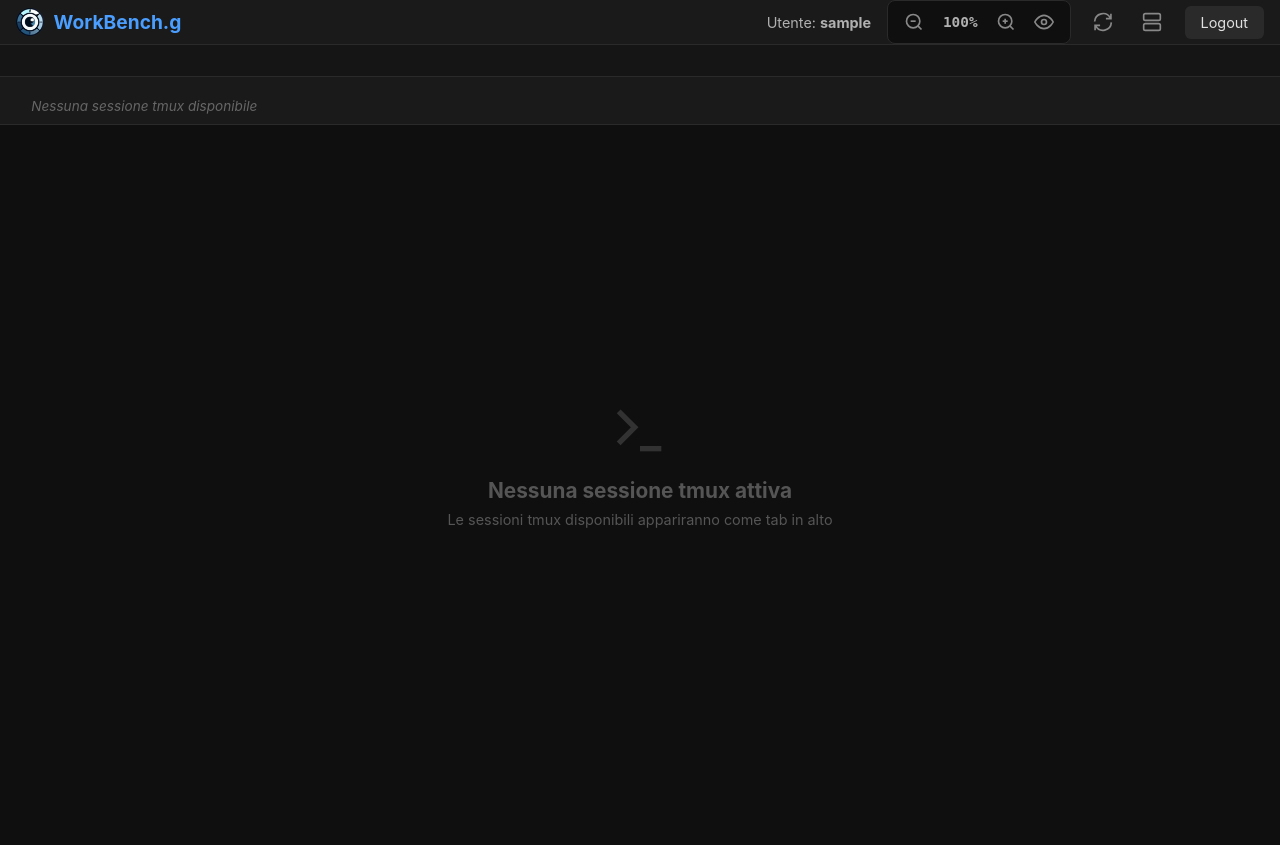
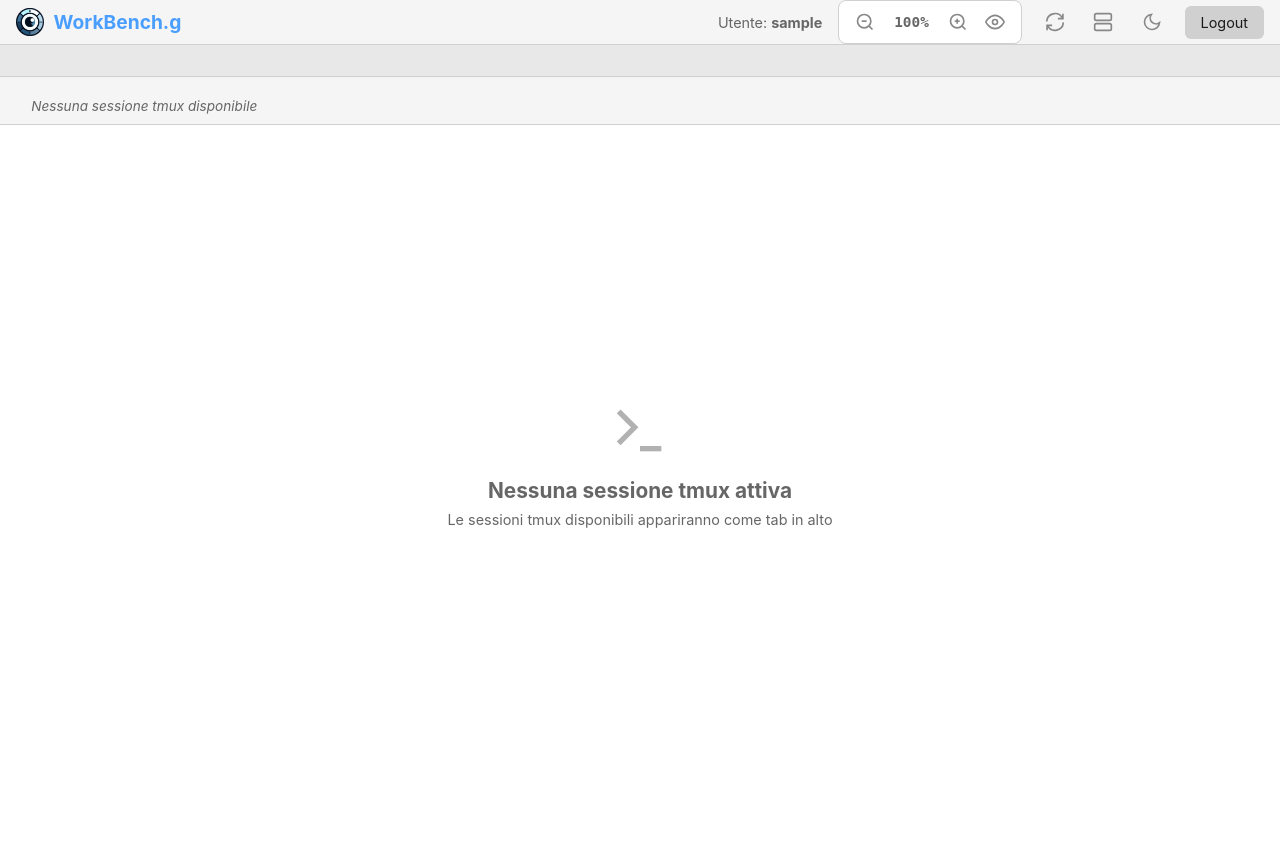
Before and after one commit to insightg/workbench-g, a Flask app: page / in a window 1280 px wide. Run offline with Flask 3, Linux system fonts and the light colour scheme; the visitor is signed in with stand-in values (Sample User, id 1); data that the repository does not hold is empty; parts of the project's set-up code (start-up, migrations or seed data) failed here and were passed over; some libraries are stand-ins or nearby versions.

Commit message:
Add light/dark theme system with toggle button
Implemented a complete theme switching system for WorkBench.g:

- Added CSS variables for light and dark themes in style.css
- Replaced all hardcoded colors with CSS variables
- Added theme toggle button in navbar/header with sun/moon icons
- Implemented JavaScript logic for theme management:
  * Auto-detection of system preferences (prefers-color-scheme)
  * LocalStorage persistence of user choice
  * Manual override capability
  * Safe handling when theme icons are not present
- Updated both index.html and login.html templates
- Set dark theme as default

Features:
- Selector in navbar/header for easy access
- Light/dark predefined themes with balanced color palettes
- LocalStorage persistence across sessions
- Auto-detect system dark/light mode with manual override

🤖 Generated with [Claude Code](https://claude.com/claude-code)

Co-Authored-By: Claude <noreply@anthropic.com>

```diff
--- a/static/css/style.css
+++ b/static/css/style.css
@@ -1,3 +1,60 @@
+/* Theme Variables */
+:root {
+    /* Light Theme (default) */
+    --bg-primary: #ffffff;
+    --bg-secondary: #f5f5f5;
+    --bg-tertiary: #e8e8e8;
+    --bg-quaternary: #d0d0d0;
+    --text-primary: #1a1a1a;
+    --text-secondary: #4a4a4a;
+    --text-tertiary: #666666;
+    --text-quaternary: #888888;
+    --border-color: #d0d0d0;
+    --border-hover: #b0b0b0;
+    --accent-color: #4a9eff;
+    --accent-hover: #357abd;
+    --accent-shadow: rgba(74, 158, 255, 0.3);
+    --danger-color: #ff4444;
+    --danger-hover: #cc0000;
+    --success-color: #4ade80;
+    --success-bg: #d4f4dd;
+    --modal-backdrop: rgba(0, 0, 0, 0.4);
+    --scrollbar-track: #e8e8e8;
+    --scrollbar-thumb: #c0c0c0;
+    --scrollbar-thumb-hover: #a0a0a0;
+    --shadow-color: rgba(0, 0, 0, 0.1);
+    --login-gradient-start: #e8f4ff;
+    --login-gradient-end: #f5f5f5;
+}
+
+[data-theme="dark"] {
+    /* Dark Theme */
+    --bg-primary: #0f0f0f;
+    --bg-secondary: #1a1a1a;
+    --bg-tertiary: #151515;
+    --bg-quaternary: #222222;
+    --text-primary: #e0e0e0;
+    --text-secondary: #c0c0c0;
+    --text-tertiary: #b0b0b0;
+    --text-quaternary: #888888;
+    --border-color: #2a2a2a;
+    --border-hover: #4a4a4a;
+    --accent-color: #4a9eff;
+    --accent-hover: #357abd;
+    --accent-shadow: rgba(74, 158, 255, 0.3);
+    --danger-color: #ff4444;
+    --danger-hover: #cc0000;
+    --success-color: #4ade80;
+    --success-bg: #2d5f2d;
+    --modal-backdrop: rgba(0, 0, 0, 0.7);
+    --scrollbar-track: #1a1a1a;
+    --scrollbar-thumb: #3a3a3a;
+    --scrollbar-thumb-hover: #4a4a4a;
+    --shadow-color: rgba(0, 0, 0, 0.5);
+    --login-gradient-start: #1a1a2e;
+    --login-gradient-end: #0f0f0f;
+}
+
 * {
     margin: 0;
     padding: 0;
@@ -6,8 +63,8 @@
 
 body {
     font-family: -apple-system, BlinkMacSystemFont, 'Segoe UI', Roboto, Oxygen, Ubuntu, Cantarell, sans-serif;
-    background: #0f0f0f;
-    color: #e0e0e0;
+    background: var(--bg-primary);
+    color: var(--text-primary);
     height: 100vh;
     overflow: hidden;
 }
@@ -93,14 +150,14 @@ body {
 }
 
 .btn-primary:hover {
-    background: #357abd;
+    background: var(--accent-hover);
 }
 
 /* Main App */
 .header {
-    background: #1a1a1a;
+    background: var(--bg-secondary);
     padding: 0.5rem 1rem;
-    border-bottom: 1px solid #2a2a2a;
+    border-bottom: 1px solid var(--border-color);
     display: flex;
     justify-content: space-between;
     align-items: center;
@@ -124,7 +181,7 @@ body {
 }
 
 .user-info span {
-    color: #b0b0b0;
+    color: var(--text-tertiary);
     font-size: 0.9rem;
 }
 
@@ -134,24 +191,30 @@ body {
     align-items: center;
     gap: 0.3rem;
     padding: 0.3rem 0.6rem;
-    background: #0f0f0f;
+    background: var(--bg-primary);
     border-radius: 8px;
-    border: 1px solid #2a2a2a;
+    border: 1px solid var(--border-color);
 }
 
 .zoom-level {
     min-width: 50px;
     text-align: center;
     font-size: 0.85rem;
-    color: #4a9eff;
+    color: var(--accent-color);
     font-weight: 600;
     font-family: monospace;
 }
 
+/* Theme Controls */
+.theme-controls {
+    display: flex;
+    align-items: center;
+}
+
 .btn-logout {
     padding: 0.5rem 1rem;
-    background: #2a2a2a;
-    color: #e0e0e0;
+    background: var(--border-color);
+    color: var(--text-primary);
     text-decoration: none;
     border-radius: 6px;
     font-size: 0.9rem;
@@ -161,13 +224,13 @@ body {
 }
 
 .btn-logout:hover {
-    background: #3a3a3a;
+    background: var(--border-hover);
 }
 
 .btn-icon {
     background: transparent;
     border: none;
-    color: #888;
+    color: var(--text-quaternary);
     cursor: pointer;
     padding: 0.4rem;
     border-radius: 6px;
@@ -195,8 +258,8 @@ body {
 
 /* Hosts Bar */
 .hosts-bar {
-    background: #151515;
-    border-bottom: 1px solid #2a2a2a;
+    background: var(--bg-tertiary);
+    border-bottom: 1px solid var(--border-color);
     overflow-x: auto;
     overflow-y: hidden;
     white-space: nowrap;
@@ -267,14 +330,14 @@ body {
 }
 
 .host-tab.active .host-tab-count {
-    background: #4a9eff;
+    background: var(--accent-color);
     color: #fff;
 }
 
 /* Tabs Bar */
 .tabs-bar {
-    background: #1a1a1a;
-    border-bottom: 1px solid #2a2a2a;
+    background: var(--bg-secondary);
+    border-bottom: 1px solid var(--border-color);
     overflow-x: auto;
     overflow-y: hidden;
     white-space: nowrap;
@@ -450,7 +513,7 @@ body {
 /* Main Content */
 .main-content {
     flex: 1;
-    background: #0f0f0f;
+    background: var(--bg-primary);
     position: relative;
     overflow: hidden;
 }
@@ -468,7 +531,7 @@ body {
     align-items: center;
     justify-content: center;
     height: 100%;
-    color: #555;
+    color: var(--text-tertiary);
 }
 
 .empty-state svg {
@@ -771,14 +834,14 @@ body {
 }
 
 ::-webkit-scrollbar-track {
-    background: #1a1a1a;
+    background: var(--scrollbar-track);
 }
 
 ::-webkit-scrollbar-thumb {
-    background: #3a3a3a;
+    background: var(--scrollbar-thumb);
     border-radius: 4px;
 }
 
 ::-webkit-scrollbar-thumb:hover {
-    background: #4a4a4a;
+    background: var(--scrollbar-thumb-hover);
 }
--- a/static/js/app.js
+++ b/static/js/app.js
@@ -8,6 +8,7 @@ let sessions = [];
 let selectedHostId = null; // Will be set to first available host
 let lastActiveSessionByHost = {}; // Track last active session per host: {hostId: {sessionName, hostId}}
 let zoomLevel = 1.0; // 100% = 1.0
+let currentTheme = 'dark'; // default theme
 
 // Mappa delle sessioni attive: "host_id:session_name" -> {terminal_id, iframe}
 let activeTerminals = {};
@@ -25,6 +26,7 @@ document.addEventListener('DOMContentLoaded', () => {
 });
 
 function initializeApp() {
+    initTheme();
     loadSessions();
     setupSocketListeners();
     updateZoomDisplay();
@@ -47,6 +49,11 @@ function setupEventListeners() {
 
     document.getElementById('zoom-reset-btn').addEventListener('click', () => {
         resetZoom();
+    });
+
+    // Theme toggle
+    document.getElementById('theme-toggle-btn').addEventListener('click', () => {
+        toggleTheme();
     });
 }
 
@@ -98,6 +105,59 @@ function updateZoomDisplay() {
     const zoomDisplay = document.getElementById('zoom-level');
     if (zoomDisplay) {
         zoomDisplay.textContent = `${Math.round(zoomLevel * 100)}%`;
+    }
+}
+
+// Theme Management
+function initTheme() {
+    // Check localStorage first
+    const savedTheme = localStorage.getItem('workbench-theme');
+
+    // If no saved theme, check system preference
+    if (!savedTheme) {
+        const prefersDark = window.matchMedia('(prefers-color-scheme: dark)').matches;
+        currentTheme = prefersDark ? 'dark' : 'light';
+    } else {
+        currentTheme = savedTheme;
+    }
+
+    applyTheme(currentTheme);
+
+    // Listen for system theme changes (only if user hasn't set a preference)
+    window.matchMedia('(prefers-color-scheme: dark)').addEventListener('change', (e) => {
+        if (!localStorage.getItem('workbench-theme')) {
+            currentTheme = e.matches ? 'dark' : 'light';
+            applyTheme(currentTheme);
+        }
+    });
+}
+
+function toggleTheme() {
+    currentTheme = currentTheme === 'dark' ? 'light' : 'dark';
+    applyTheme(currentTheme);
+    localStorage.setItem('workbench-theme', currentTheme);
+}
+
+function applyTheme(theme) {
+    document.documentElement.setAttribute('data-theme', theme);
+    updateThemeIcon(theme);
+}
+
+function updateThemeIcon(theme) {
+    const sunIcon = document.getElementById('theme-icon-sun');
+    const moonIcon = document.getElementById('theme-icon-moon');
+
+    // Check if icons exist (they might not be present on login page)
+    if (!sunIcon || !moonIcon) {
+        return;
+    }
+
+    if (theme === 'dark') {
+        sunIcon.style.display = 'block';
+        moonIcon.style.display = 'none';
+    } else {
+        sunIcon.style.display = 'none';
+        moonIcon.style.display = 'block';
     }
 }
 
--- a/templates/index.html
+++ b/templates/index.html
@@ -1,11 +1,11 @@
 <!DOCTYPE html>
-<html lang="it">
+<html lang="it" data-theme="dark">
 <head>
     <meta charset="UTF-8">
     <meta name="viewport" content="width=device-width, initial-scale=1.0">
     <title>WorkBench.g</title>
     <link rel="icon" type="image/png" href="{{ url_for('static', filename='logo.png') }}">
-    <link rel="stylesheet" href="{{ url_for('static', filename='css/style.css') }}?v=22">
+    <link rel="stylesheet" href="{{ url_for('static', filename='css/style.css') }}?v=1763637288">
 </head>
 <body>
     <div class="header">
@@ -55,6 +55,27 @@
                     <line x1="6" y1="18" x2="6.01" y2="18"></line>
                 </svg>
             </button>
+
+            <!-- Theme Toggle -->
+            <div class="theme-controls">
+                <button id="theme-toggle-btn" class="btn-icon" title="Cambia tema">
+                    <svg id="theme-icon-sun" width="20" height="20" viewBox="0 0 24 24" fill="none" stroke="currentColor" stroke-width="2" style="display: none;">
+                        <circle cx="12" cy="12" r="5"></circle>
+                        <line x1="12" y1="1" x2="12" y2="3"></line>
+                        <line x1="12" y1="21" x2="12" y2="23"></line>
+                        <line x1="4.22" y1="4.22" x2="5.64" y2="5.64"></line>
+                        <line x1="18.36" y1="18.36" x2="19.78" y2="19.78"></line>
+                        <line x1="1" y1="12" x2="3" y2="12"></line>
+                        <line x1="21" y1="12" x2="23" y2="12"></line>
+                        <line x1="4.22" y1="19.78" x2="5.64" y2="18.36"></line>
+                        <line x1="18.36" y1="5.64" x2="19.78" y2="4.22"></line>
+                    </svg>
+                    <svg id="theme-icon-moon" width="20" height="20" viewBox="0 0 24 24" fill="none" stroke="currentColor" stroke-width="2">
+                        <path d="M21 12.79A9 9 0 1 1 11.21 3 7 7 0 0 0 21 12.79z"></path>
+                    </svg>
+                </button>
+            </div>
+
             <a href="{{ url_for('logout') }}" class="btn-logout">Logout</a>
         </div>
     </div>
@@ -177,6 +198,6 @@
     </div>
 
     <script src="https://cdn.socket.io/4.5.4/socket.io.min.js"></script>
-    <script src="{{ url_for('static', filename='js/app.js') }}?v=22"></script>
+    <script src="{{ url_for('static', filename='js/app.js') }}?v=1763637288"></script>
 </body>
 </html>
--- a/templates/login.html
+++ b/templates/login.html
@@ -1,11 +1,11 @@
 <!DOCTYPE html>
-<html lang="it">
+<html lang="it" data-theme="dark">
 <head>
     <meta charset="UTF-8">
     <meta name="viewport" content="width=device-width, initial-scale=1.0">
     <title>WorkBench.g</title>
     <link rel="icon" type="image/png" href="{{ url_for('static', filename='logo.png') }}">
-    <link rel="stylesheet" href="{{ url_for('static', filename='css/style.css') }}?v=20">
+    <link rel="stylesheet" href="{{ url_for('static', filename='css/style.css') }}?v=24">
 </head>
 <body>
     <div class="login-container">
```
Also changed, not shown: other parts of static/css/style.css (+86 -86 lines).
